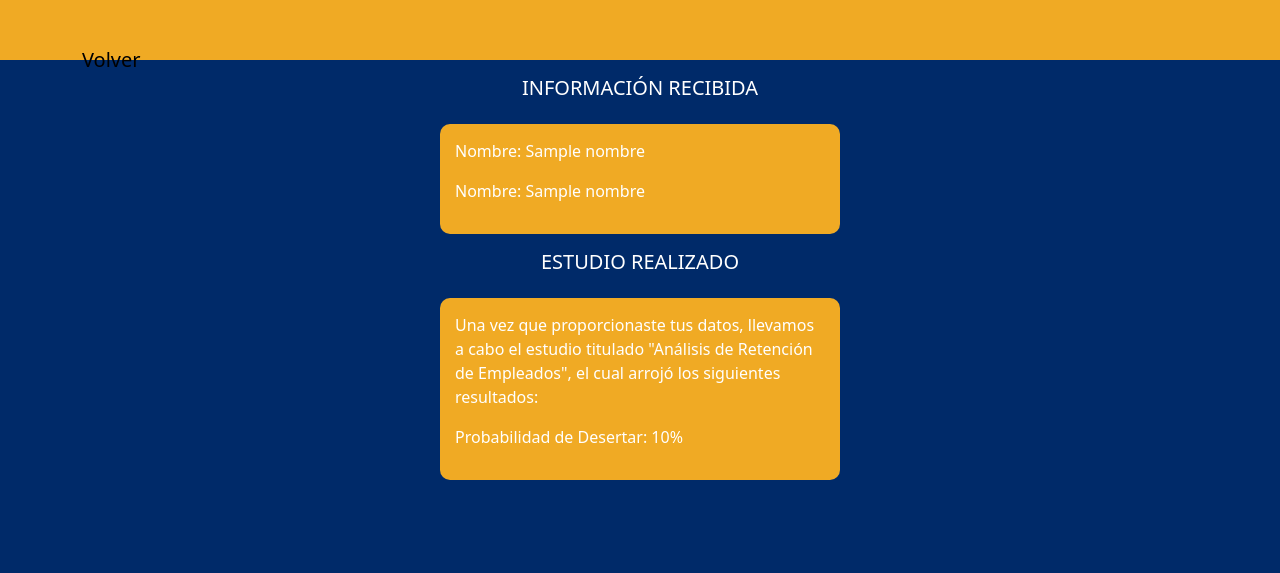
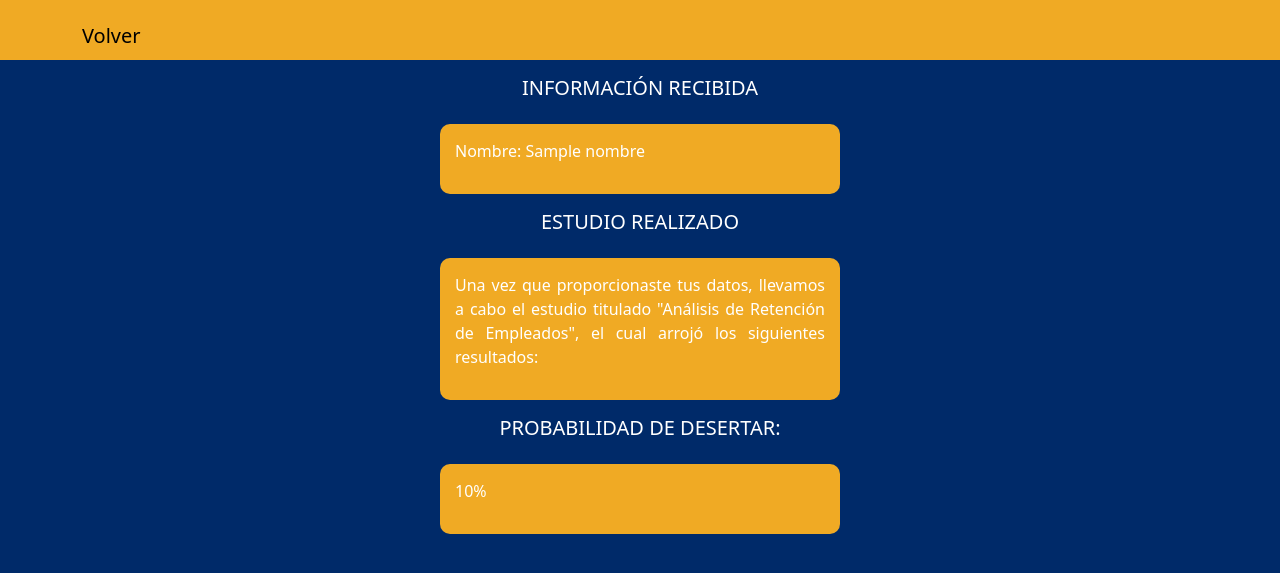
Before and after one commit to Mechaz123/Analisis-de-Datos, a Flask app: template templates/resultado.html in a window 1280 px wide. Shown: the top 573 px of the page. Run offline with Flask 3, Linux system fonts and the light colour scheme; the template is opened without the code that fills it: most values are stand-ins (such as "Sample title", 1, 10 or a date in 2020).

Commit message:
Style Form v2.4

```diff
--- a/static/css/style.css
+++ b/static/css/style.css
@@ -81,3 +81,11 @@
     padding: 15px;
     color: white;
 }
+.divresul p{
+    text-align: justify;
+}
+.navbar-brand {
+    margin-top: -24px;
+    color: white;
+    text-decoration: underline;
+}
--- a/templates/resultado.html
+++ b/templates/resultado.html
@@ -16,13 +16,19 @@
         <h2 class="resulttitle">Información Recibida</h2>
         <div class="divresul">
             <p>Nombre: {{ nombre }}</p>
-            <p>Nombre: {{ nombre }}</p>
         </div>
         <h2 class="resulttitle">Estudio Realizado</h2>
         <div class="divresul">
             <p> Una vez que proporcionaste tus datos, llevamos a cabo el estudio titulado "Análisis de Retención de Empleados", el cual arrojó los siguientes resultados:</p>
-            <p>Probabilidad de Desertar: {{ resultado[0] * 100 }}%</p>
+
         </div>
+        <h2 class="resulttitle">Probabilidad de Desertar: </h2>
+        <div class="divresul">
+            <p>{{ resultado[0] * 100 }}%</p>
+        </div>
+
+
+
 
     </body>
 </html>
```
